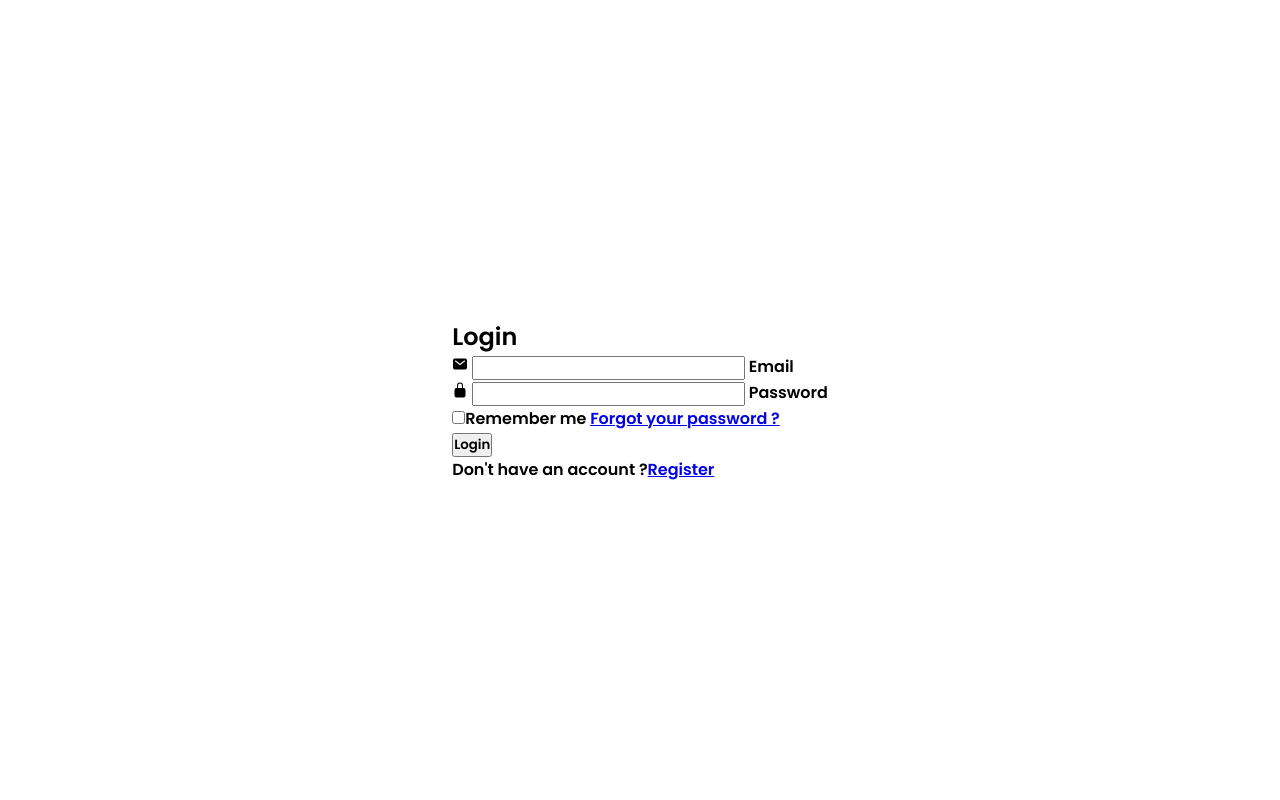
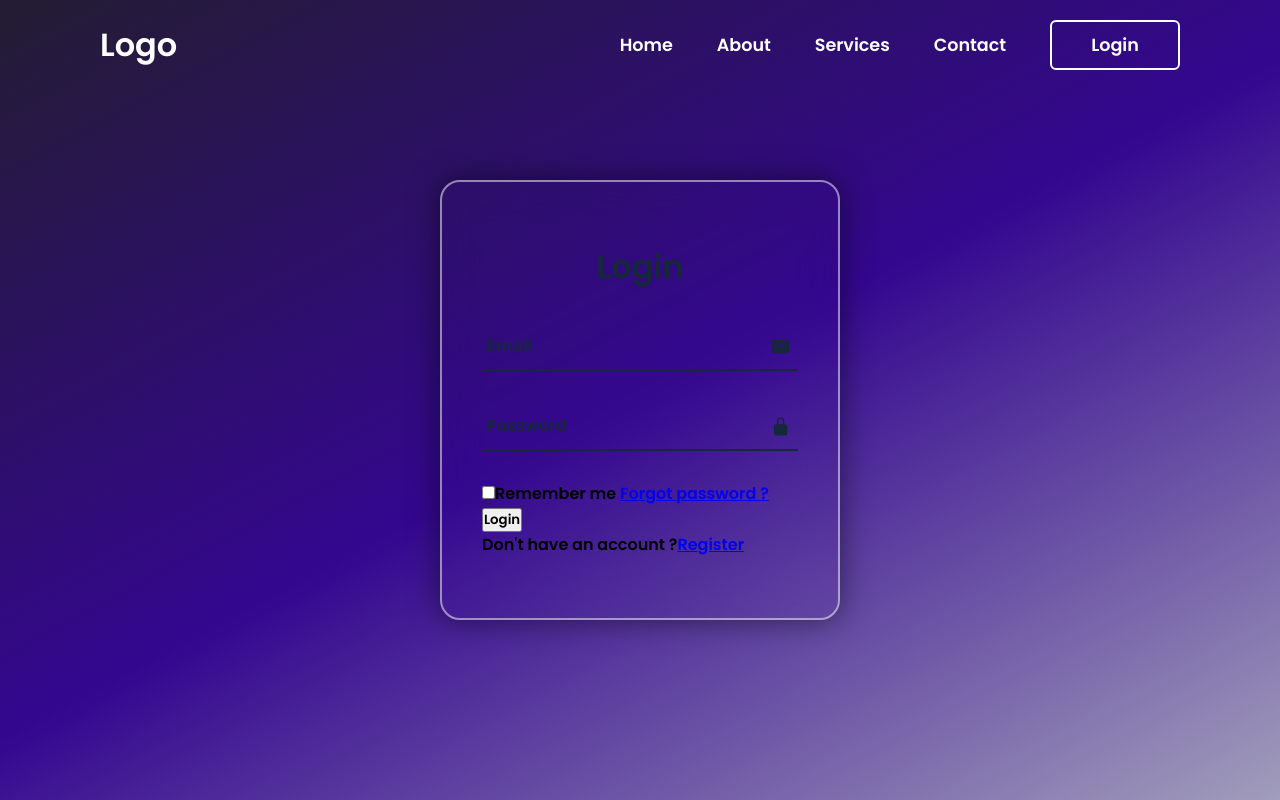
Before and after one commit to TomJegou/simple-website-1, a plain HTML site: page static/homepage.html in a window 1280 px wide. Drawn offline with nearby package versions, Linux system fonts and the light colour scheme.

Commit message:
front + fileserver

```diff
--- a/index.html
+++ b/static/homepage.html
@@ -5,7 +5,7 @@
         <title>Simple Website 1</title>
         <meta charset="utf-8">
         <meta name="viewport" content="width=device-width, initial-scale=1.0">
-        <link rel="stylesheet" type="text/css" href="style.css">
+        <link rel="stylesheet" type="text/css" href="http://localhost/static/style.css">
     </head>
 
     <body>
@@ -37,7 +37,7 @@
                     </div>
                     <div class="remember-forgot">
                         <label><input type="checkbox">Remember me</label>
-                        <a href="#">Forgot your password ?</a>
+                        <a href="#">Forgot password ?</a>
                     </div>
                     <button type="submit" class="btn">Login</button>
                     <div class="login-register">
@@ -47,7 +47,7 @@
             </div>
         </div>
 
-        <script src="script.js"></script>
+        <script src="http://localhost/static/script.js"></script>
         <script type="module" src="https://unpkg.com/ionicons@5.5.2/dist/ionicons/ionicons.esm.js"></script>
         <script nomodule src="https://unpkg.com/ionicons@5.5.2/dist/ionicons/ionicons.js"></script>
 
--- a/style.css
+++ b/static/style.css
@@ -12,12 +12,7 @@ body {
     justify-content: center;
     align-items: center;
     min-height: 100vh;
-    background: rgb(35,28,50);
-    background: -moz-linear-gradient(152deg, rgba(35,28,50,1) 0%, rgba(52,7,143,1) 50%, rgba(161,157,187,1) 100%);
-    background: -webkit-linear-gradient(152deg, rgba(35,28,50,1) 0%, rgba(52,7,143,1) 50%, rgba(161,157,187,1) 100%);
-    background: linear-gradient(152deg, rgba(35,28,50,1) 0%, rgba(52,7,143,1) 50%, rgba(161,157,187,1) 100%);
-    filter: progid:DXImageTransform.Microsoft.gradient(startColorstr="#231c32",endColorstr="#a19dbb",GradientType=1);
-    background: no-repeat;
+    background: linear-gradient(152deg, rgba(35,28,50,1) 0%, rgba(52,7,143,1) 50%, rgba(161,157,187,1) 100%) no-repeat;
     background-size: cover;
     background-position: center;
 }
@@ -87,3 +82,69 @@ header {
     background: #fff;
     color: #162938;
 }
+
+.wrapper {
+    position: relative;
+    width: 400px;
+    height: 440px;
+    background: transparent;
+    border: 2px solid rgba(255, 255, 255, .5);
+    border-radius: 20px;
+    backdrop-filter: blur(20px);
+    box-shadow: 0 0 30px rgba(0, 0, 0, .5);
+    display: flex;
+    justify-content: center;
+    align-items: center;
+}
+
+.wrapper .form-box {
+    width: 100%;
+    padding: 40px;
+}
+
+.form-box h2 {
+    font-size: 2em;
+    color: #162938;
+    text-align: center;
+}
+
+.input-box {
+    position: relative;
+    width: 100%;
+    height: 50px;
+    border-bottom: 2px solid #162938;
+    margin: 30px 0;
+}
+
+.input-box label {
+    position: absolute;
+    top: 50%;
+    left: 5px;
+    transform: translateY(-50%);
+    font-size: 1em;
+    color: #162938;
+    font-weight: 500;
+    pointer-events: none;
+    transition: .5s;
+}
+
+.input-box input:focus~label,
+.input-box input:valid~label {
+    top: -5px;
+}
+
+.input-box input {
+    width: 100%;
+    height: 100%;
+    background: transparent;
+    border: none;
+    outline: none;
+}
+
+.input-box .icon {
+    position: absolute;
+    right: 8px;
+    font-size: 1.2em;
+    color: #162938;
+    line-height: 57px;
+}
```
Also changed, not shown: static/script.js (added), 1 other file.
